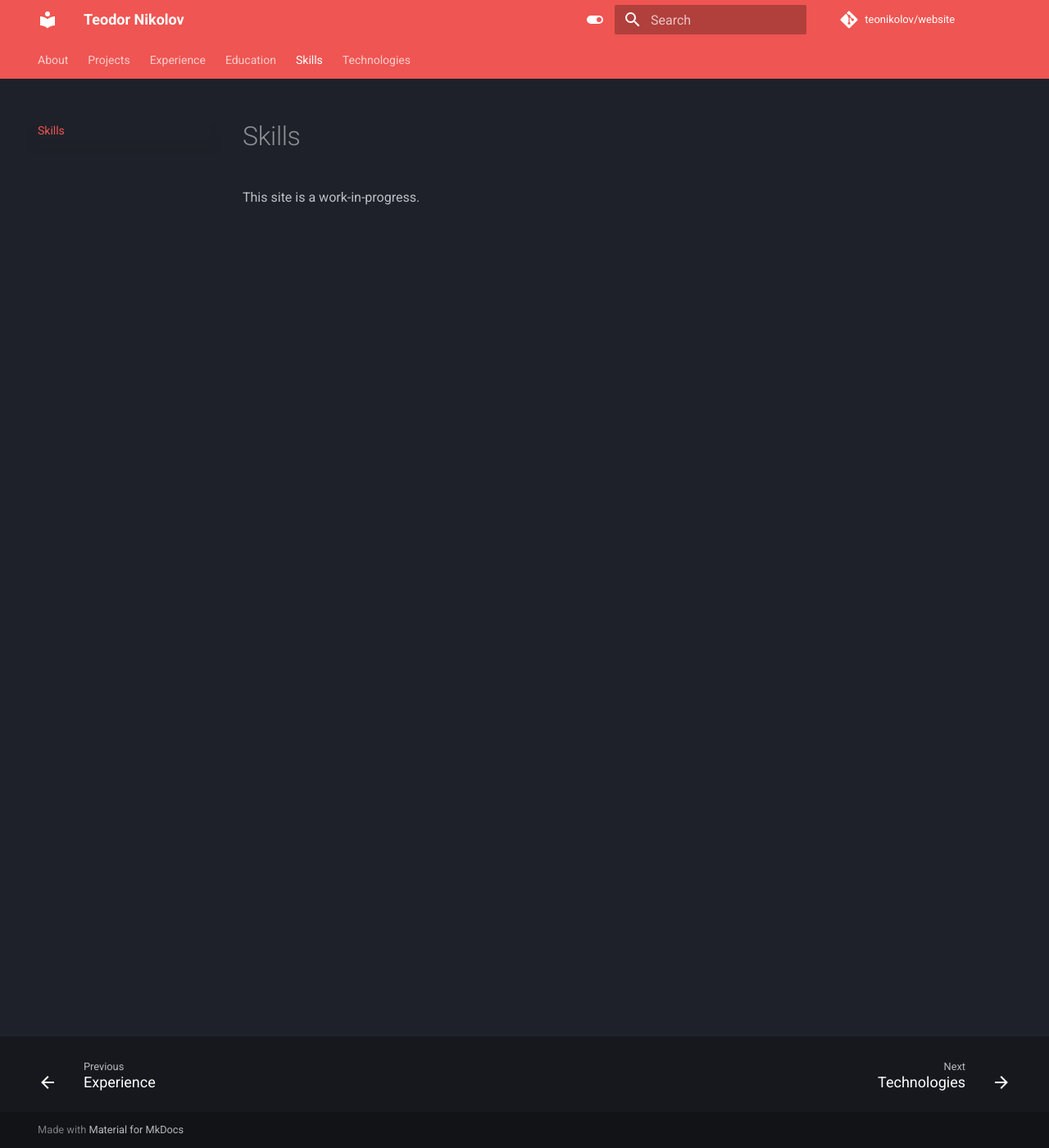
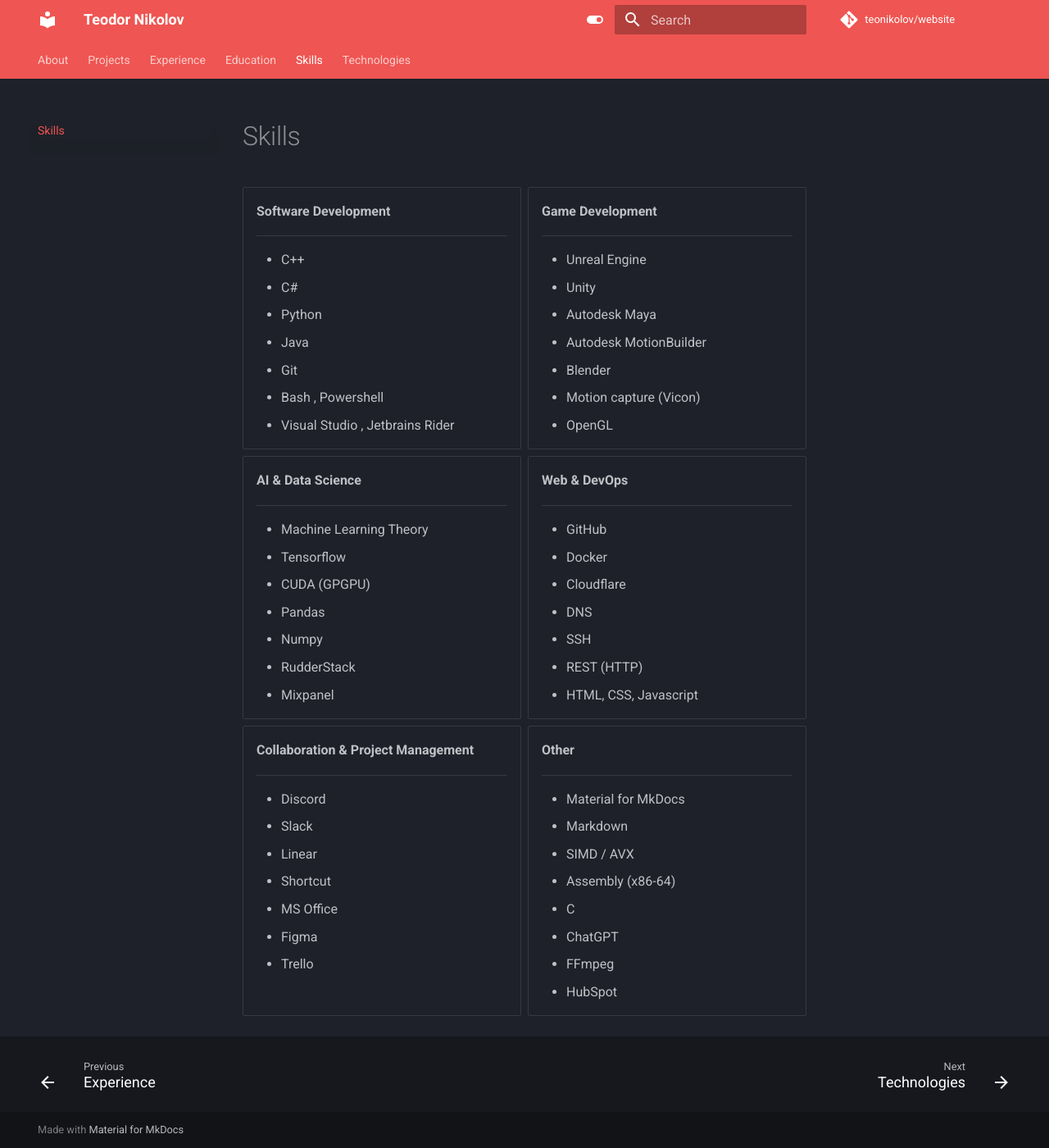
Before and after one commit to TeoNikolov/website, an MkDocs documentation site: the page built from docs/skills.md, in a window 1280 px wide and 1400 px high. Shown: the whole window at 82% size. Built offline with MkDocs 1.6.1 and Material for MkDocs 9.7.7, drawn with Linux system fonts in a browser that asks for light colours; comment, search, counter and statistics services are not loaded.

Commit message:
Update skills.md

```diff
--- a/docs/skills.md
+++ b/docs/skills.md
@@ -1,3 +1,78 @@
 # Skills
 
-This site is a work-in-progress.
+<div class="grid cards" markdown>
+
+- **Software Development**
+
+    ---
+
+    - C++
+    - C#
+    - Python
+    - Java
+    - Git
+    - Bash , Powershell
+    - Visual Studio , Jetbrains Rider
+
+- **Game Development**
+
+    ---
+
+    - Unreal Engine
+    - Unity
+    - Autodesk Maya
+    - Autodesk MotionBuilder
+    - Blender
+    - Motion capture (Vicon)
+    - OpenGL
+
+- **AI & Data Science**
+
+    ---
+
+    - Machine Learning Theory
+    - Tensorflow
+    - CUDA (GPGPU)
+    - Pandas
+    - Numpy
+    - RudderStack
+    - Mixpanel
+
+- **Web & DevOps**
+
+    ---
+
+    - GitHub
+    - Docker
+    - Cloudflare
+    - DNS
+    - SSH
+    - REST (HTTP)
+    - HTML, CSS, Javascript
+
+- **Collaboration & Project Management**
+
+    ---
+
+    - Discord
+    - Slack
+    - Linear
+    - Shortcut
+    - MS Office
+    - Figma
+    - Trello
+
+- **Other**
+
+    ---
+
+    - Material for MkDocs
+    - Markdown
+    - SIMD / AVX
+    - Assembly (x86-64)
+    - C
+    - ChatGPT
+    - FFmpeg
+    - HubSpot
+
+</div>
```
